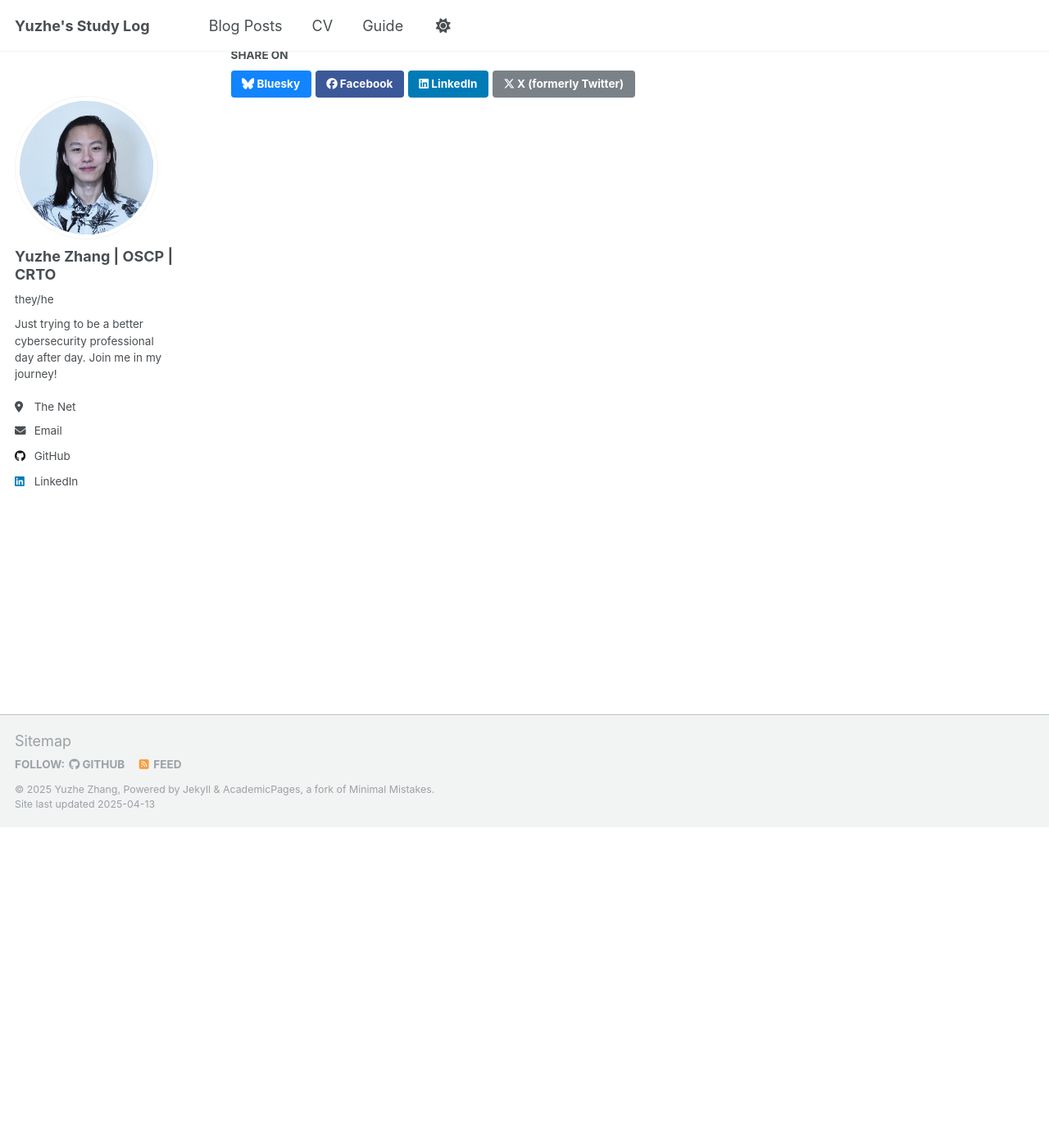
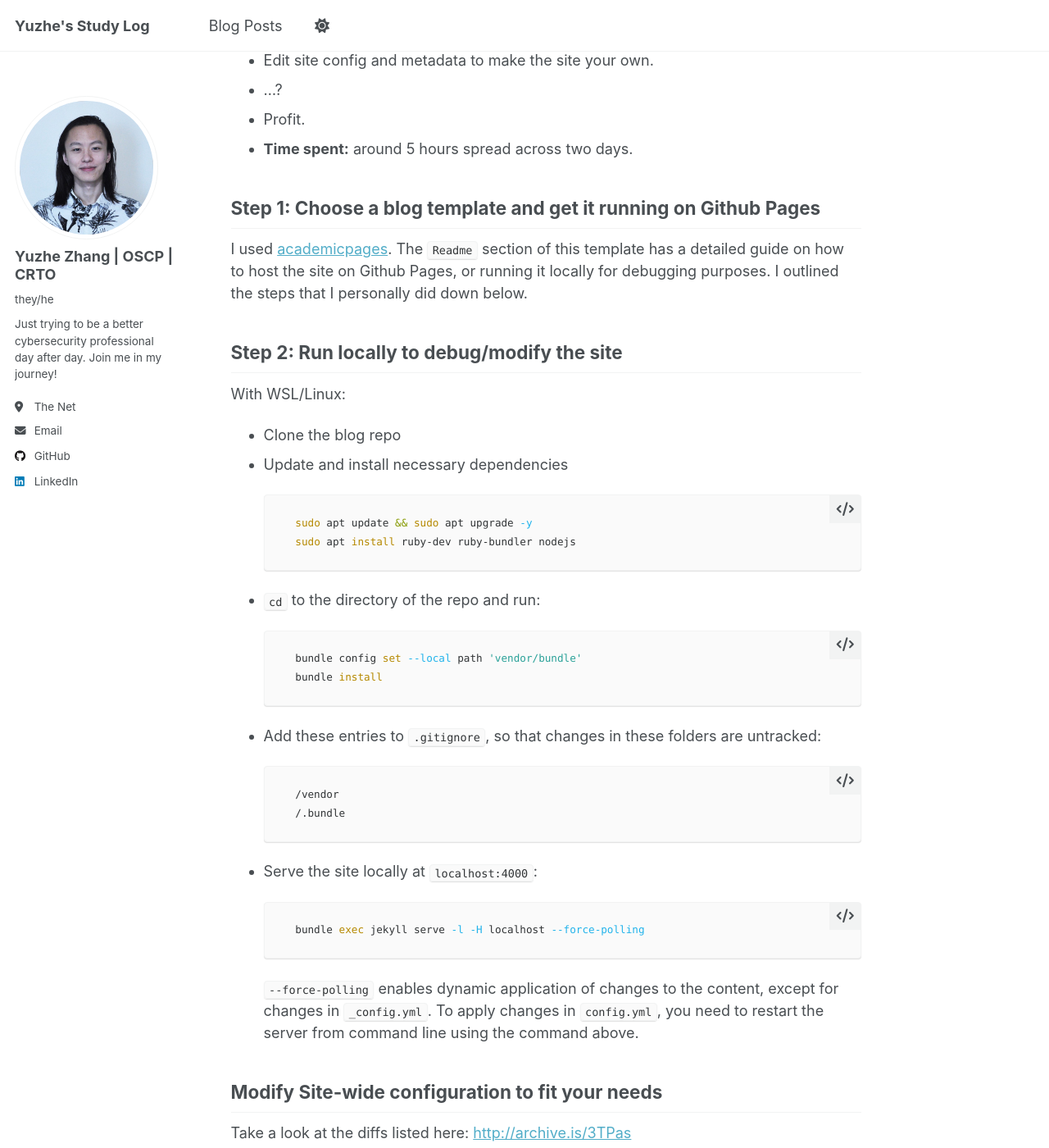
Before and after one commit to YuzheZhang0/yuzhezhang0.github.io, a Jekyll site: the page built from _posts/2025-04-11-blog.md, in a window 1280 px wide and 1400 px high, scrolled down 391 px. Shown: the whole window at 82% size. Built offline with Jekyll 4.4.1, drawn with Linux system fonts in a browser that asks for light colours; some of the changed text lies outside the part shown.

Commit message:
Wrote first blog!

````diff
--- /dev/null
+++ b/_posts/2025-04-11-blog.md
@@ -0,0 +1,73 @@
+---
+title: 'Spinning up a quick static blogging site via Github Pages'
+date: 2025-04-11
+permalink: /posts/2025/04/spinning-up-a-quick-static-blogging-site-via-github-pages/
+tags:
+  - Setup
+  - Github
+excerpt: "In this blog, I will cover how I set up this very website you're looking at."
+---
+
+Hello! This is the very first blog. In this blog, I will cover how I set up this very website you're looking at.
+
+**TL;DR**
+- Host on `Github Pages` with a premade template.
+- (Optional) Locally run the server to enable easier debugging process.
+- Edit site config and metadata to make the site your own.
+- ...?
+- Profit.
+- **Time spent:** around 5 hours spread across two days.
+
+## Step 1: Choose a blog template and get it running on Github Pages
+
+I used [academicpages](https://github.com/academicpages/academicpages.github.io). The `Readme` section of this template has a detailed guide on how to host the site on Github Pages, or running it locally for debugging purposes. I outlined the steps that I personally did down below.
+
+## Step 2: Run locally to debug/modify the site
+
+With WSL/Linux:
+
+- Clone the blog repo
+- Update and install necessary dependencies
+
+    ```bash
+    sudo apt update && sudo apt upgrade -y
+    sudo apt install ruby-dev ruby-bundler nodejs
+    ```
+
+- `cd` to the directory of the repo and run:
+
+    ```bash
+    bundle config set --local path 'vendor/bundle'
+    bundle install
+    ```
+
+- Add these entries to `.gitignore`, so that changes in these folders are untracked:
+
+    ```
+    /vendor
+    /.bundle
+    ```
+
+- Serve the site locally at `localhost:4000`:
+
+    ```bash
+    bundle exec jekyll serve -l -H localhost --force-polling
+    ```
+    `--force-polling` enables dynamic application of changes to the content, except for changes in `_config.yml`. To apply changes in `config.yml`, you need to restart the server from command line using the command above.
+
+## Modify Site-wide configuration to fit your needs
+
+Take a look at the diffs listed here: [http://archive.is/3TPas](http://archive.is/3TPas)
+Follow them to re-configure the site for it to be yours!
+
+## Write the first blog!
+
+There are a couple of sample markdown files for blog posts under the `_posts` folder. It's pretty straightforward to modify the metadata at the top and the content underneath it. The site interprets [Kramdown](https://kramdown.gettalong.org/) syntax.
+
+One thing to note is that you need to set the `excerpt` attribute in the metadata of a blog post to configure the preview of said blog post. Otherwise, the preview would be the entire post by default. (There is a length cutoff for previews when there are multiple posts in the list, but when there is only one blog post, the entire blog would be shown as preview.)
+
+## Conclusion
+
+Well - this is it! If you have any questions, feel free to contact me on LinkedIn. I will try to set up a discord server soon.
+
+See you tomorrow!
````
Also changed, not shown: _data/navigation.yml (+4 -4 lines), _pages/about.md (+19 -1 lines), _pages/cv.md (+3 -0 lines), _posts/2012-08-14-blog-post-1.md (deleted, +0 -10 lines).
